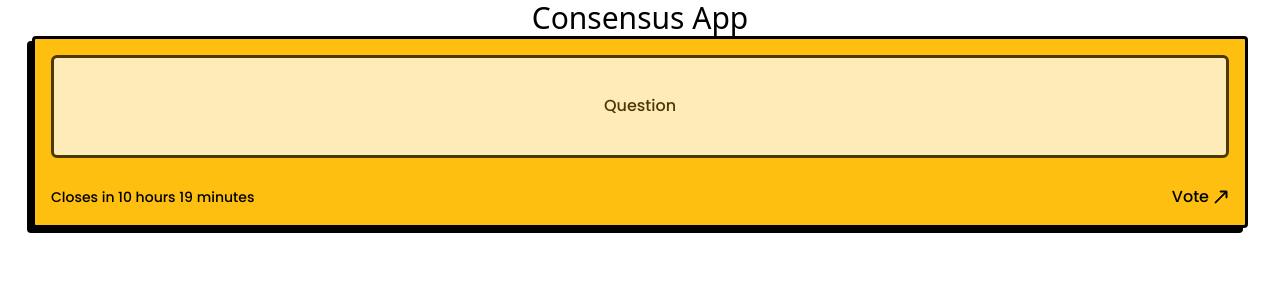
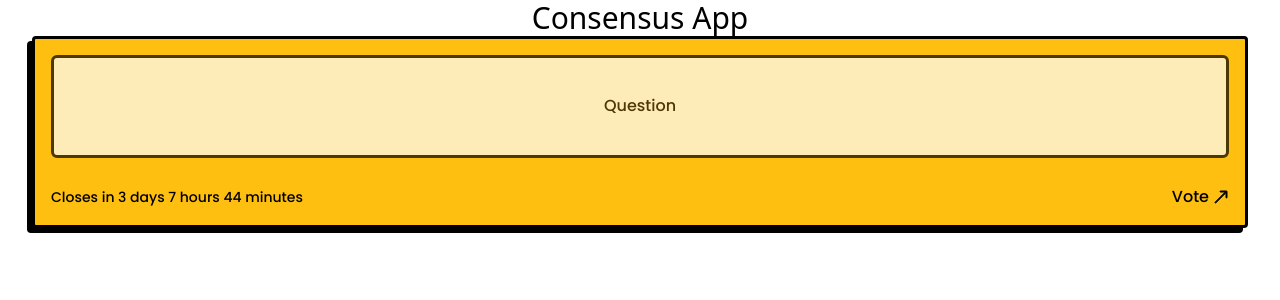
Before and after one commit to devhausleipzigacademy/camp9-final-project, a Next.js app: page / in a window 1280 px wide. Shown: the top 300 px of the page. Built offline with nearby package versions, Linux system fonts and the light colour scheme.

Commit message:
fixed display days

```diff
--- a/components/PollCard.tsx
+++ b/components/PollCard.tsx
@@ -1,53 +1,53 @@
 import { BsArrowUpRight } from 'react-icons/bs';
+
 interface PollCardProps {
   question: string;
   open: boolean;
   voted: boolean;
+  days: number;
+  hours: number;
   minutes: number;
-  hours: number;
 }
-
 const date = new Date();
-// date in the future
-date.setHours(date.getHours() + 2);
-date.setMinutes(date.getMinutes() + 35);
-
-const countdownHours = date.getHours();
-const countdownMinutes = date.getMinutes();
-
-//
-date.setHours(date.getHours() - 2);
-date.setMinutes(date.getMinutes() - 35);
-
-const countdownHoursPast = date.getHours();
-const countdownMinutesPast = date.getMinutes();
 
 export default function PollCard({
-  question: title,
+  question,
   open = true,
   voted = false,
-  minutes = open ? countdownMinutes : countdownMinutesPast,
-  hours = open ? countdownHours : countdownHoursPast,
+  days = open ? date.getDay() + 1 : date.getDay() - 1,
+  hours = open ? date.getHours() : date.getHours(),
+  minutes = open ? date.getMinutes() : date.getMinutes(),
 }: PollCardProps) {
+  const displayDays = days > 0 ? days : null;
   const displayHours = hours > 0 ? hours : null;
   const displayMinutes = minutes > 0 ? minutes : null;
   const pluralize = (value: number, unit: string) => {
     return value === 1 ? unit : `${unit}s`;
   };
 
+  const closedDate = new Date();
+
+  const closedDateOptions: Intl.DateTimeFormatOptions = {
+    year: 'numeric',
+    month: 'long',
+    day: 'numeric',
+    hour: 'numeric',
+    minute: 'numeric',
+  };
+
   return (
-    <section
-      className={`border-3 border-black rounded w-full h-48 flex flex-col p-4 justify-between bg-yellow shadow-brutalist`}
-    >
-      <div
-        className={`border-3 border-black rounded-md bg-white opacity-70 h-2/3 flex items-center justify-center`}
-      >
-        <h1 className="typography-body">{title}</h1>
+    <section className="border-3 border-black rounded w-full h-48 flex flex-col p-4 justify-between bg-yellow shadow-brutalist PollCard">
+      <div className="border-3 border-black rounded-md bg-white opacity-70 h-2/3 flex items-center justify-center PollCard-content">
+        <h1 className="typography-body">{question}</h1>
       </div>
-      <div className="flex justify-between">
+      <div className="flex justify-between PollCard-footer">
         {open ? (
           <button className="typography-small">
             {`Closes in ${
+              displayDays
+                ? `${displayDays} ${pluralize(displayDays, 'day')}`
+                : ''
+            } ${
               displayHours
                 ? `${displayHours} ${pluralize(displayHours, 'hour')}`
                 : ''
@@ -58,22 +58,16 @@ export default function PollCard({
             }`}
           </button>
         ) : (
-          <button className="typography-small">{`Closed since ${
-            displayHours
-              ? `${displayHours} ${pluralize(displayHours, 'hour')}`
-              : ''
-          } ${
-            displayMinutes
-              ? `${displayMinutes} ${pluralize(displayMinutes, 'minute')}`
-              : ''
-          }`}</button>
+          <button className="typography-small">{`Closed on ${closedDate.toLocaleDateString(
+            undefined,
+            closedDateOptions
+          )}`}</button>
         )}
         {voted ? (
           <button className="typography-body">Voted</button>
         ) : (
           <button className="typography-body flex items-center gap-1">
-            Vote
-            <BsArrowUpRight strokeWidth={'1'} />
+            Vote <BsArrowUpRight strokeWidth={'1'} />
           </button>
         )}
       </div>
```
